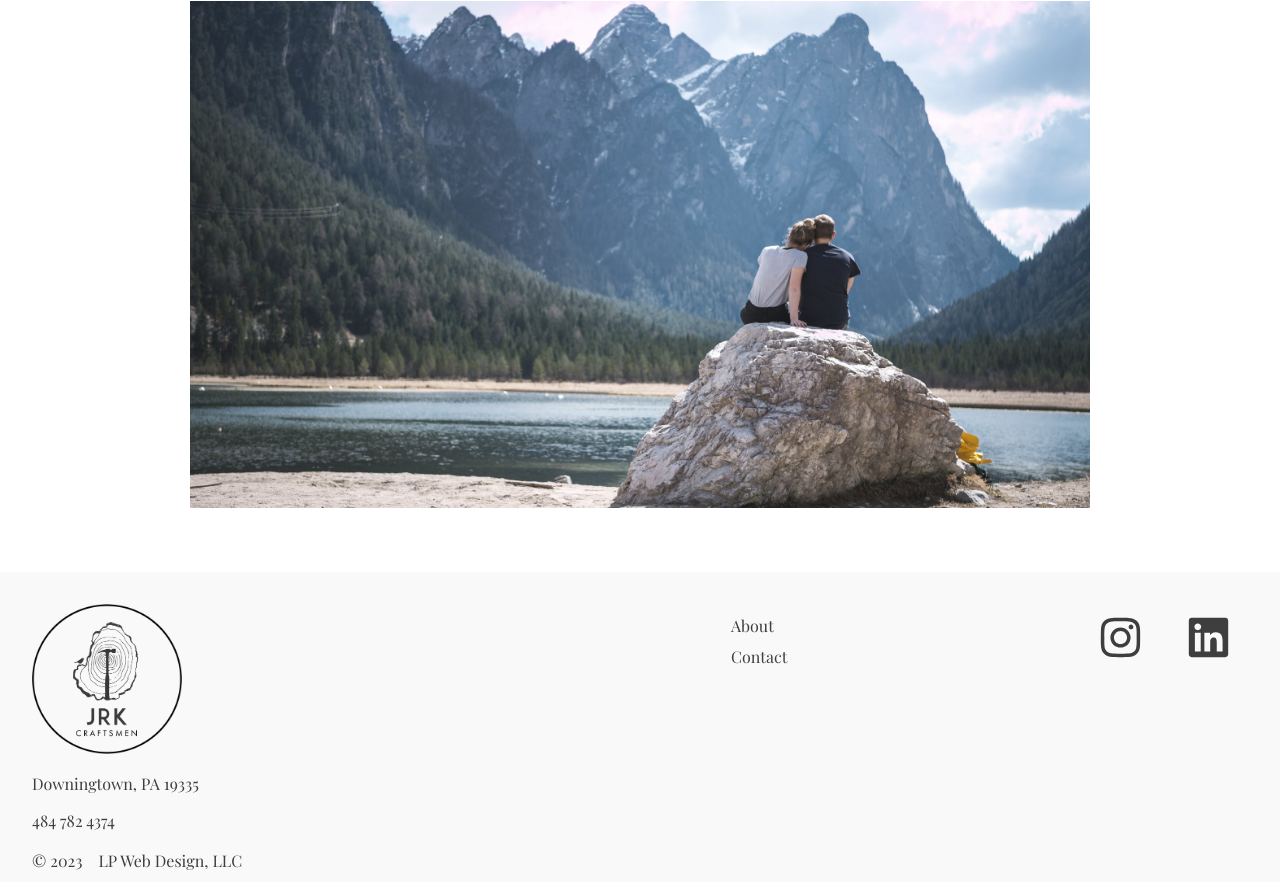
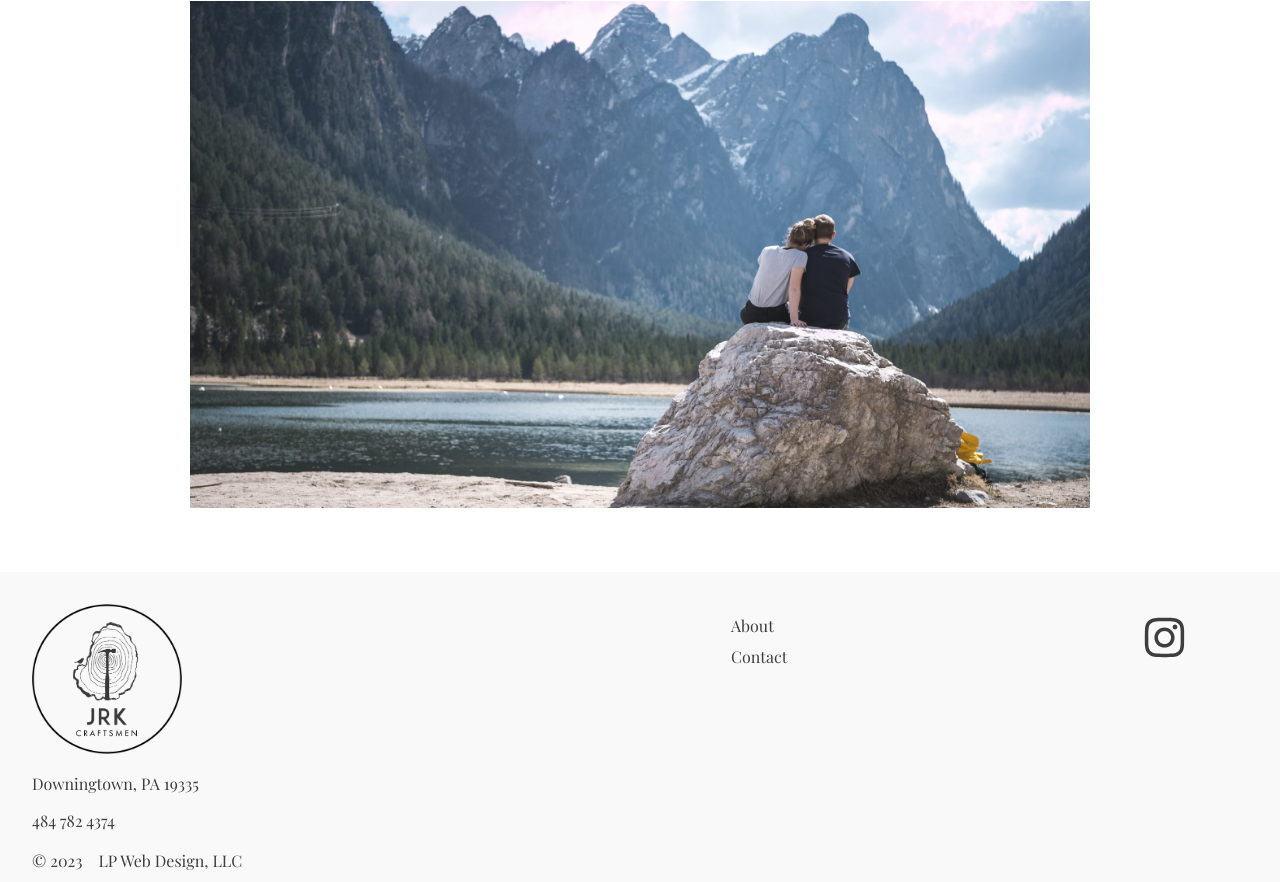
Before and after one commit to petersonrl1/JRKCraftsmen, a Gatsby site: page /about in a window 1280 px wide. Shown: the part 500-1382 px from the top of the page. Built offline with nearby package versions, Linux system fonts and the light colour scheme; Gatsby itself is replaced by a stand-in of ours.

Commit message:
remove/comment out LinkedIn link

```diff
--- a/src/constants/menu-items.js
+++ b/src/constants/menu-items.js
@@ -23,11 +23,11 @@ export const socialMenuItems = [
     name: "Instagram",
   },
 
-  {
-    icon: <FaLinkedin size={45} />,
-    url: "https://www.linkedin.com/in/jonathan-kauffman-81561a80",
-    name: "LinkedIn",
-  },
+  // {
+  //   icon: <FaLinkedin size={45} />,
+  //   url: "https://www.linkedin.com/in/jonathan-kauffman-81561a80",
+  //   name: "LinkedIn",
+  // },
 ]
 
 export const footerMenuItems = [
```
